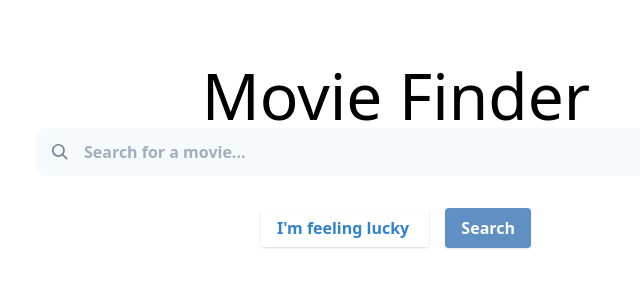
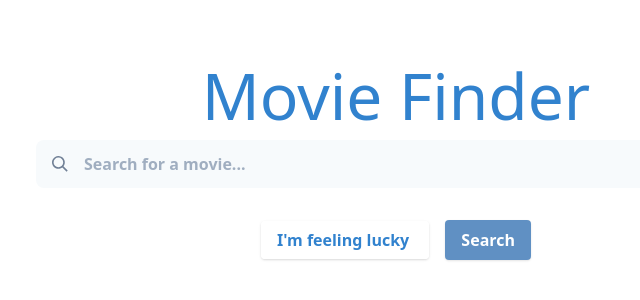
Before and after one commit to fadamakis/movie-finder, a Nuxt app: page / in a window 1280 px wide. Shown: the part 244-544 px from the top of the page, without its empty margins (244-884 px from the left). Built offline with nearby package versions, Linux system fonts and the light colour scheme.

Commit message:
Brand name style updated

```diff
--- a/pages/index.vue
+++ b/pages/index.vue
@@ -1,7 +1,7 @@
 <template>
   <div class="h-screen flex justify-center items-center text-center">
     <div class="container mx-auto">
-      <h1 class="text-4xl lg:text-6xl">Movie Finder</h1>
+      <h1 class="p-3 text-blue-600 text-4xl lg:text-6xl">Movie Finder</h1>
       <div class="relative max-w-3xl mx-auto px-6">
         <div class="absolute h-10 mt-1 left-0 top-0 flex items-center pl-10">
           <svg
```
